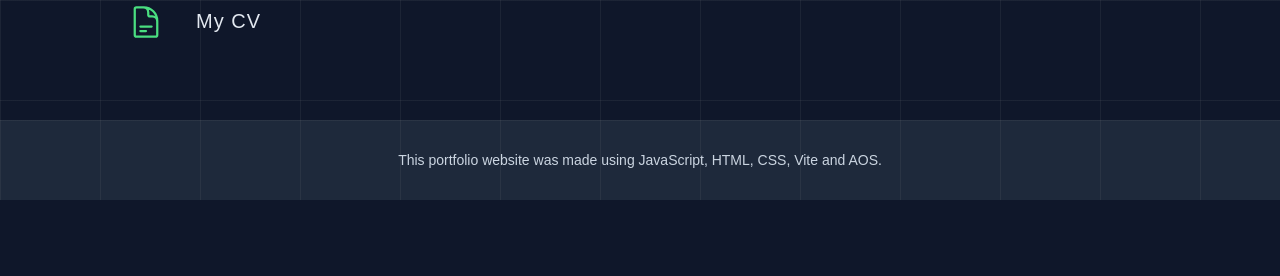
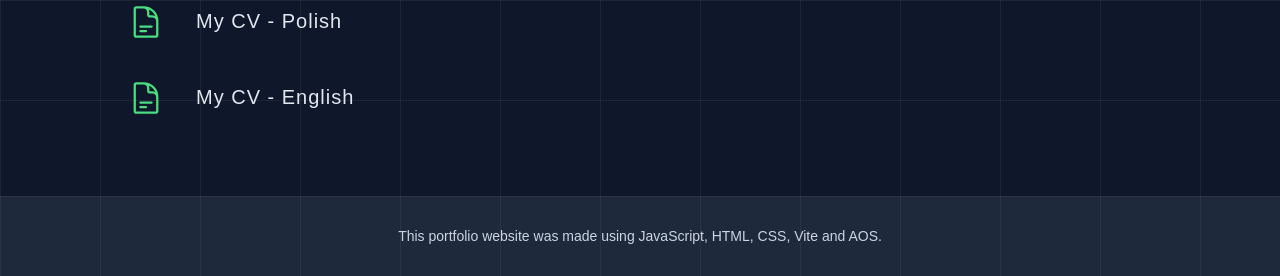
Before and after one commit to DominikaDuralek/portfolio-website, a website built with Vite: page index.html in a window 1280 px wide. Shown: the part 3723-3999 px from the top of the page. Before the commit the page ends 3923 px from the top, so only its background shows below. Built offline with nearby package versions, Linux system fonts and the light colour scheme; a web font is replaced by a local one.

Commit message:
Added CV in English

```diff
--- a/index.html
+++ b/index.html
@@ -390,7 +390,15 @@
           <path stroke-linecap="round" stroke-linejoin="round"
             d="M19.5 14.25v-2.625a3.375 3.375 0 0 0-3.375-3.375h-1.5A1.125 1.125 0 0 1 13.5 7.125v-1.5a3.375 3.375 0 0 0-3.375-3.375H8.25m0 12.75h7.5m-7.5 3H12M10.5 2.25H5.625c-.621 0-1.125.504-1.125 1.125v17.25c0 .621.504 1.125 1.125 1.125h12.75c.621 0 1.125-.504 1.125-1.125V11.25a9 9 0 0 0-9-9Z" />
         </svg>
-        <a href="CV-Dominika-Duralek.pdf" target="_blank" data-aos="fade-left" data-aos-delay="300">My CV</a>
+        <a href="CV-Dominika-Duralek.pdf" target="_blank" data-aos="fade-left" data-aos-delay="300">My CV - Polish</a>
+      </p>
+      <p class="contact__text">
+        <svg xmlns="http://www.w3.org/2000/svg" fill="none" viewBox="0 0 24 24" stroke-width="1.5" stroke="currentColor"
+          class="contact__icon-cv">
+          <path stroke-linecap="round" stroke-linejoin="round"
+            d="M19.5 14.25v-2.625a3.375 3.375 0 0 0-3.375-3.375h-1.5A1.125 1.125 0 0 1 13.5 7.125v-1.5a3.375 3.375 0 0 0-3.375-3.375H8.25m0 12.75h7.5m-7.5 3H12M10.5 2.25H5.625c-.621 0-1.125.504-1.125 1.125v17.25c0 .621.504 1.125 1.125 1.125h12.75c.621 0 1.125-.504 1.125-1.125V11.25a9 9 0 0 0-9-9Z" />
+        </svg>
+        <a href="CV-Dominika-Duralek-eng.pdf" target="_blank" data-aos="fade-left" data-aos-delay="300">My CV - English</a>
       </p>
     </section>
   </main>
```
Also changed, not shown: 1 other file.
